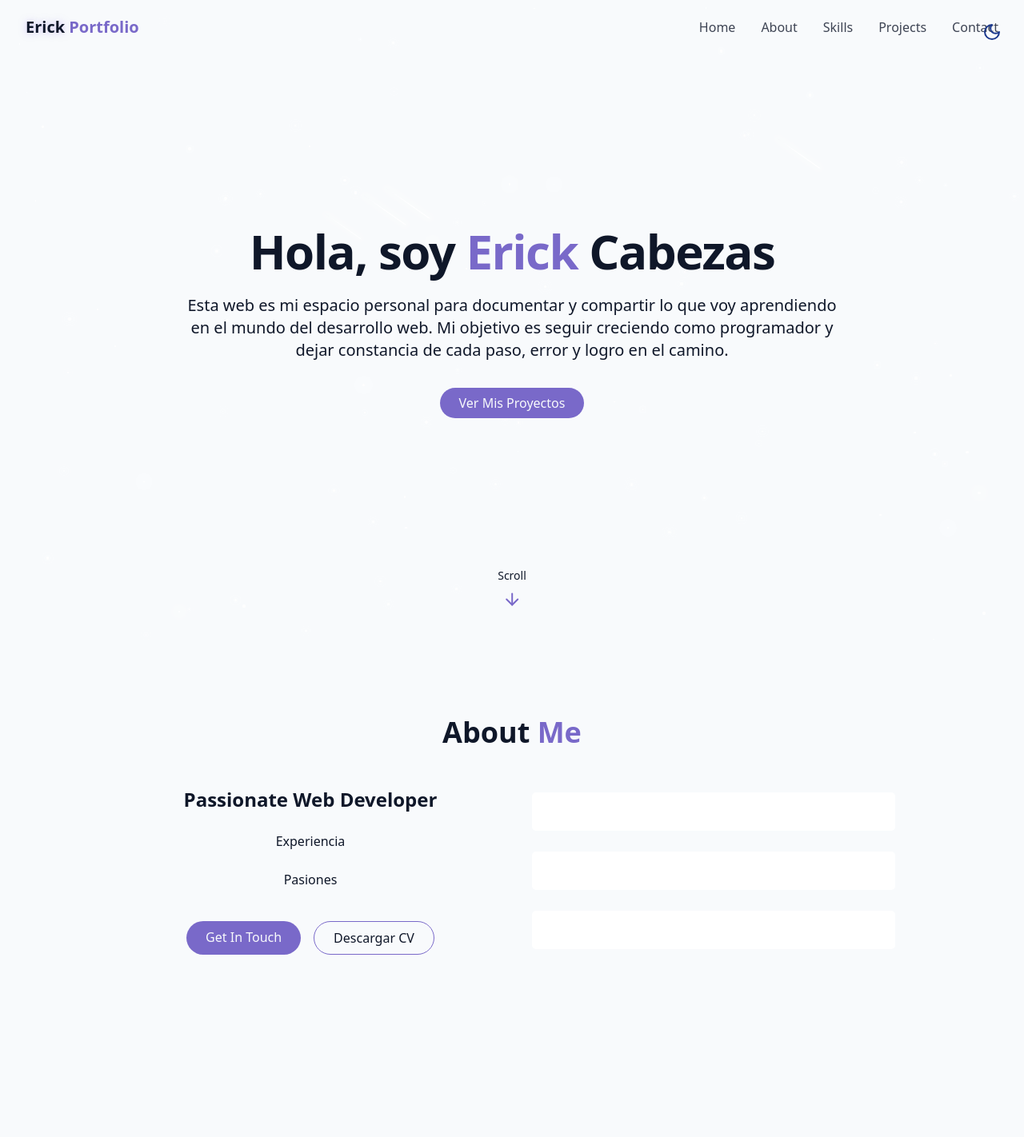
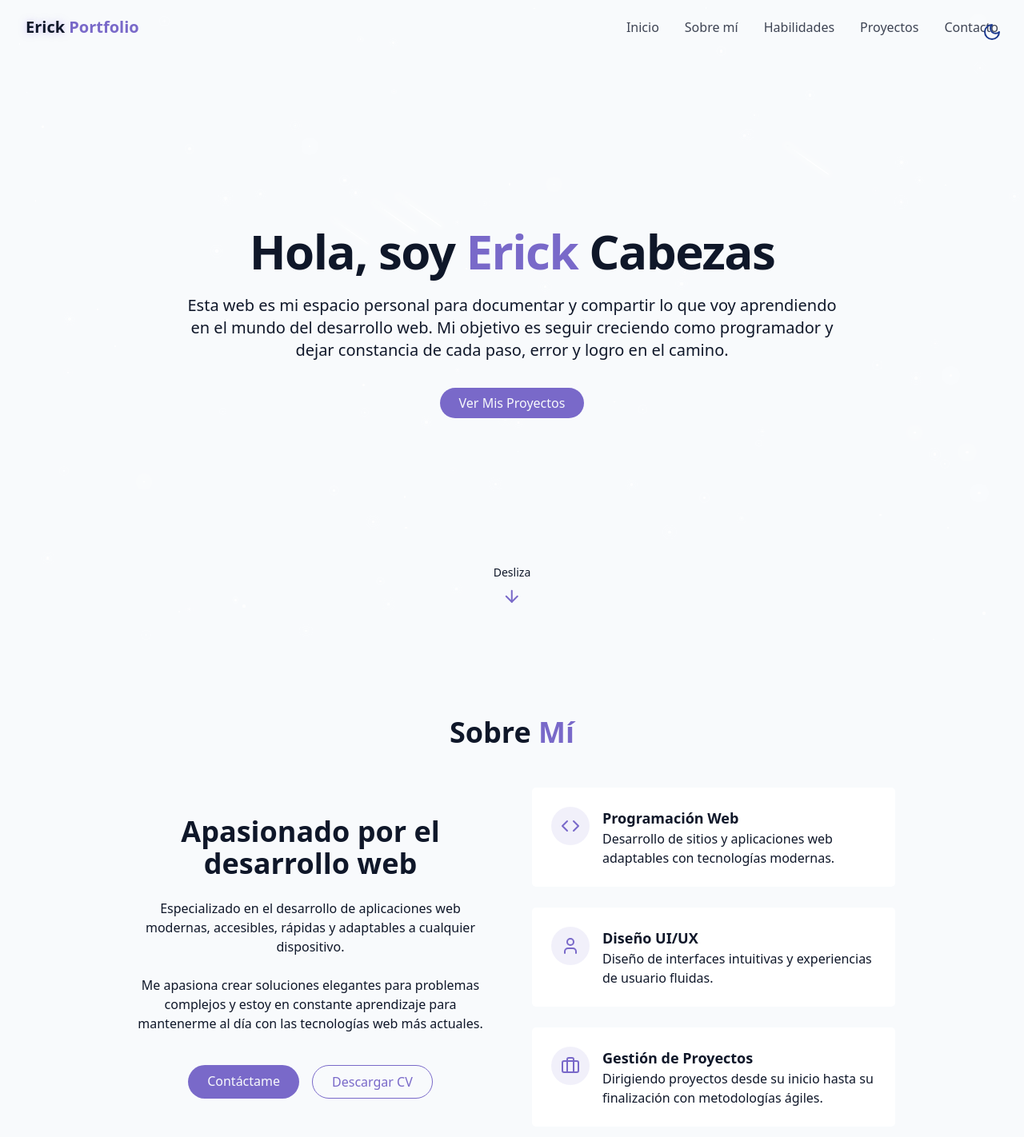
Before and after one commit to Err1ck/Portfolio, a React (Vite) app: page / in a window 1280 px wide. Shown: the top 1422 px of the page at 80% size. Before the commit the page ends 1290 px from the top, so only its background shows below. Built offline with nearby package versions, Linux system fonts and the light colour scheme.

Commit message:
refactor: AboutSection, MainSection, Navbar

```diff
--- a/src/components/AboutSection.jsx
+++ b/src/components/AboutSection.jsx
@@ -1,34 +1,86 @@
+import { Briefcase, Code, User } from "lucide-react";
+
 export const AboutSection = () => {
   return (
     <section id="about" className="py-24 px-4 relative">
       {""}
       <div className="container mx-auto max-w-5xl">
         <h2 className="text-3xl md:text-4xl font-bold mb-12 text-center">
-          About <span className="text-primary"> Me</span>
+          Sobre <span className="text-primary"> Mí</span>
         </h2>
         <div className="grid grid-cols-1 md:grid-cols-2 gap-12 items-center">
           <div className="space-y-6">
-            <h3 className="text-2xl font-semibold">Passionate Web Developer</h3>
-            <p className="text-muted-foreground">Experiencia</p>
-            <p className="text-muted-foreground">Pasiones</p>
+            <h3 className="text-4xl font-semibold">
+              Apasionado por el desarrollo web
+            </h3>
+            <p className="text-muted-foreground">
+              Especializado en el desarrollo de aplicaciones web modernas,
+              accesibles, rápidas y adaptables a cualquier dispositivo.
+            </p>
+            <p className="text-muted-foreground">
+              Me apasiona crear soluciones elegantes para problemas complejos y
+              estoy en constante aprendizaje para mantenerme al día con las
+              tecnologías web más actuales.
+            </p>
             <div className="flex flex-col sm:flex-row gap-4 pt-4 justify-center">
               <a href="#contact" className="cosmic-button">
                 {""}
-                Get In Touch
+                Contáctame
               </a>
               {/**Crear cv component */}
               <a
                 href=""
-                className="px-6 py-2 rounded-full border border-primary hover:bg-primary/10 transition-colors duration-300"
+                className="px-6 py-2 rounded-full border border-primary text-primary hover:bg-primary/10 transition-colors duration-300"
               >
                 Descargar CV
               </a>
             </div>
           </div>
           <div className="grid grid-cols-1 gap-6">
-            <div className="gradient-border p-6 card-hover"></div>
-            <div className="gradient-border p-6 card-hover"></div>
-            <div className="gradient-border p-6 card-hover"></div>
+            <div className="gradient-border p-6 card-hover">
+              <div className="flex items-start gap-4">
+                <div className="p-3 rounded-full bg-primary/10">
+                  <Code className="h-6 w-6 text-primary" />
+                </div>
+                <div className="text-left">
+                  <h4 className=" font-semibold text-lg">Programación Web</h4>
+                  <p className="text-muted-foreground">
+                    Desarrollo de sitios y aplicaciones web adaptables con
+                    tecnologías modernas.
+                  </p>
+                </div>
+              </div>
+            </div>
+            <div className="gradient-border p-6 card-hover">
+              <div className="flex items-start gap-4">
+                <div className="p-3 rounded-full bg-primary/10">
+                  <User className="h-6 w-6 text-primary" />
+                </div>
+                <div className="text-left">
+                  <h4 className=" font-semibold text-lg">Diseño UI/UX</h4>
+                  <p className="text-muted-foreground">
+                    Diseño de interfaces intuitivas y experiencias de usuario
+                    fluidas.
+                  </p>
+                </div>
+              </div>
+            </div>
+            <div className="gradient-border p-6 card-hover">
+              <div className="flex items-start gap-4">
+                <div className="p-3 rounded-full bg-primary/10">
+                  <Briefcase className="h-6 w-6 text-primary" />
+                </div>
+                <div className="text-left">
+                  <h4 className=" font-semibold text-lg">
+                    Gestión de Proyectos
+                  </h4>
+                  <p className="text-muted-foreground">
+                    Dirigiendo proyectos desde su inicio hasta su finalización
+                    con metodologías ágiles.
+                  </p>
+                </div>
+              </div>
+            </div>
           </div>
         </div>
       </div>
--- a/src/components/MainSection.jsx
+++ b/src/components/MainSection.jsx
@@ -33,7 +33,7 @@ export const MainSection = () => {
         </div>
       </div>
       <div className=" absolute bottom-8 left-1/2 transform -translate-x-1/2 flex flex-col items-center animate-bounce">
-        <span className="text-sm text-muted-foreground mb-2">Scroll</span>
+        <span className="text-sm text-muted-foreground mb-2">Desliza</span>
         <ArrowDown className="H-5 W-5 text-primary " />
       </div>
     </section>
--- a/src/components/Navbar.jsx
+++ b/src/components/Navbar.jsx
@@ -5,11 +5,11 @@ import { X } from "lucide-react";
 import { Menu } from "lucide-react";
 
 const navItems = [
-  { name: "Home", href: "#main" },
-  { name: "About", href: "#about" },
-  { name: "Skills", href: "#skills" },
-  { name: "Projects", href: "#projects" },
-  { name: "Contact", href: "#contact" },
+  { name: "Inicio", href: "#main" },
+  { name: "Sobre mí", href: "#about" },
+  { name: "Habilidades", href: "#skills" },
+  { name: "Proyectos", href: "#projects" },
+  { name: "Contacto", href: "#contact" },
 ];
 export const Navbar = () => {
   const [isScrolled, setIsScrolled] = useState(false);
```
